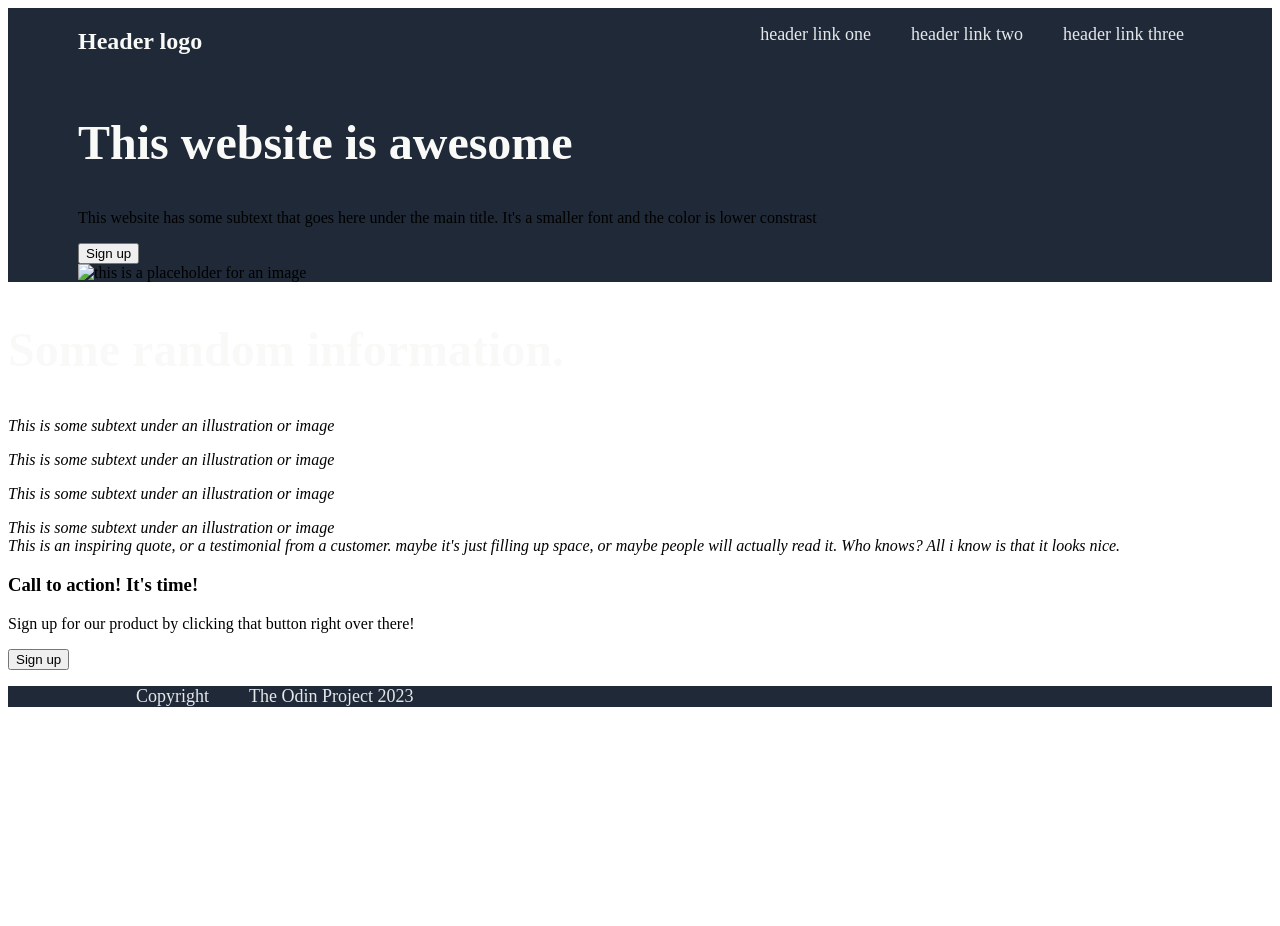
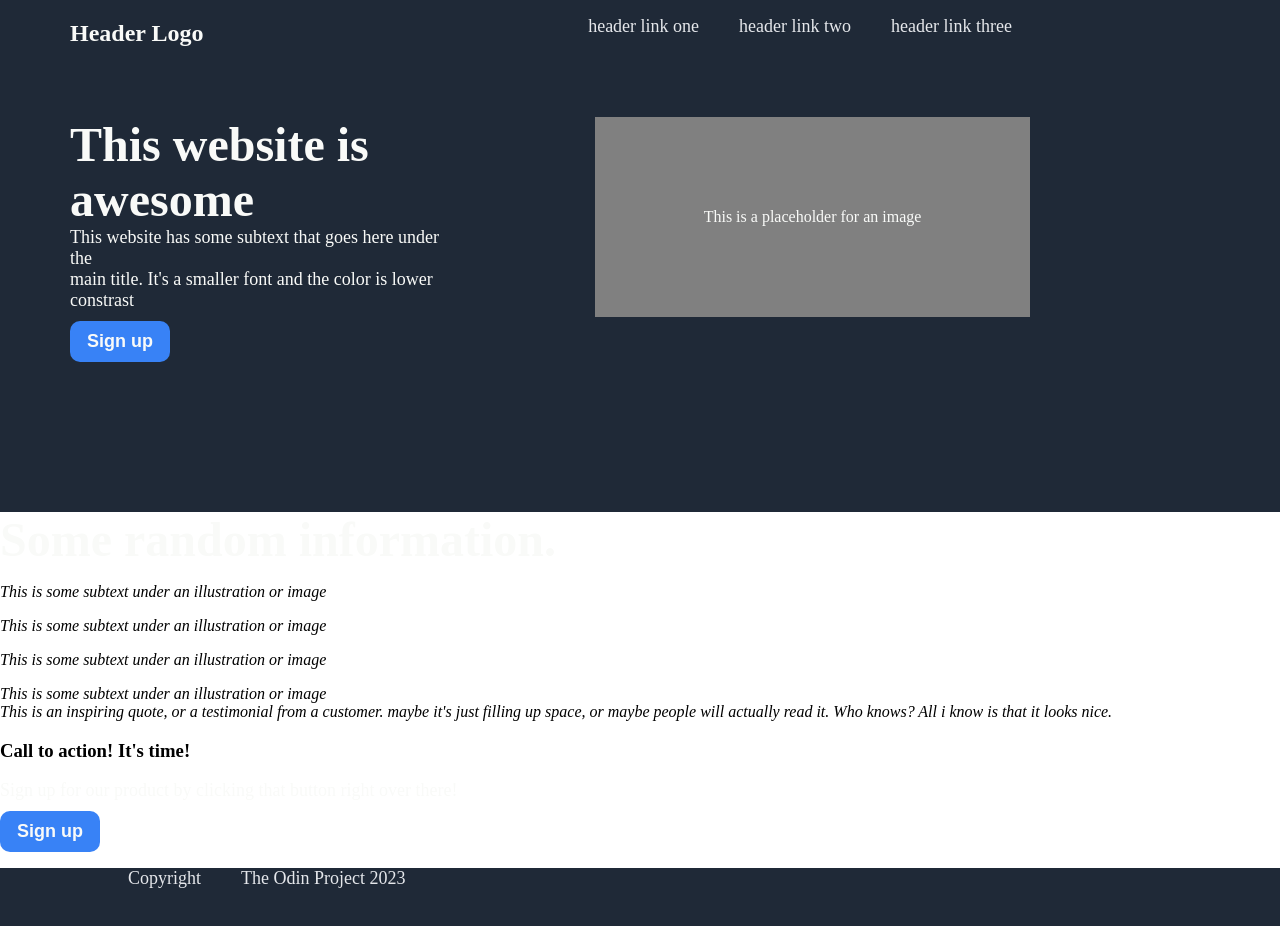
Before and after one commit to Adissa12/odin-first, a plain HTML site: page index.html in a window 1280 px wide. Before the commit the page ends 800 px from the top, so only its background shows below. Drawn offline with Linux system fonts and the light colour scheme.

Commit message:
Added style to the content

```diff
--- a/index.html
+++ b/index.html
@@ -11,7 +11,7 @@
     <section class="hero">
         <div class="container">
         <div class="menu">
-            <h1>Header logo</h1>
+            <h1>Header Logo</h1>
             <nav class="nav-bar">
                 <ul>
                     <li>header link one</li>
@@ -22,15 +22,16 @@
         </div>
     </div>
 
-
-            <div>
-                <h2>This website is awesome</h2>
-                <p>This website has some subtext that goes here under the main title. It's a smaller font and the color is lower constrast</p>
+            <div class="section-one">
+            <div class="sub-section-1">
+                <h2>This website is <br> awesome</h2>
+                <p>This website has some subtext that goes here under the <br> main title. It's a smaller font and the color is lower constrast</p>
                 <button>Sign up</button>
             </div>
-            <div class="content">
-                <img src="" alt="this is a placeholder for an image">
+            <div class="sub-section-2">
+                <span>This is a placeholder for an image</span>
             </div>
+        </div>
 
     </section>
 
--- a/style.css
+++ b/style.css
@@ -1,6 +1,12 @@
+body{
+    margin: 0;
+    padding: 0;
+}
 .hero,.footer{
     background: #1F2937;
     padding:0 70px;
+    padding-bottom: 150px;
+    padding-right: 250px;
 }
 
 .container .menu{
@@ -25,8 +31,47 @@ h2{
     font-size: 48px;
     font-weight: bolder;
     color: #F9FAF8;
+    margin: 0;
 }
 
-.content{
-    display: inline;
+p{
+    margin: 0;
+    color: #F9FAF8;
+    font-size: 18px;
 }
+
+
+.section-one{
+   display: flex;
+   margin-top: 50px;
+   justify-content: space-between;
+}
+
+.sub-section-1{
+    margin-right: 150px ;
+
+}
+
+.sub-section-2{
+    display: flex;
+    width: 500px;
+    height: 200px;
+    background-color: gray;
+    justify-content: center;
+    flex-direction: column;
+    text-align: center;
+    color: #F9FAF8;
+
+}
+
+button{
+    background-color: #3882F6;
+    margin-top: 10px;
+    border: 0;
+    border-radius: 10px;
+    padding: 10px;
+    width: 100px;
+    color: #F9FAF8;
+    font-weight: bold;
+    font-size: 18px;
+}
```
